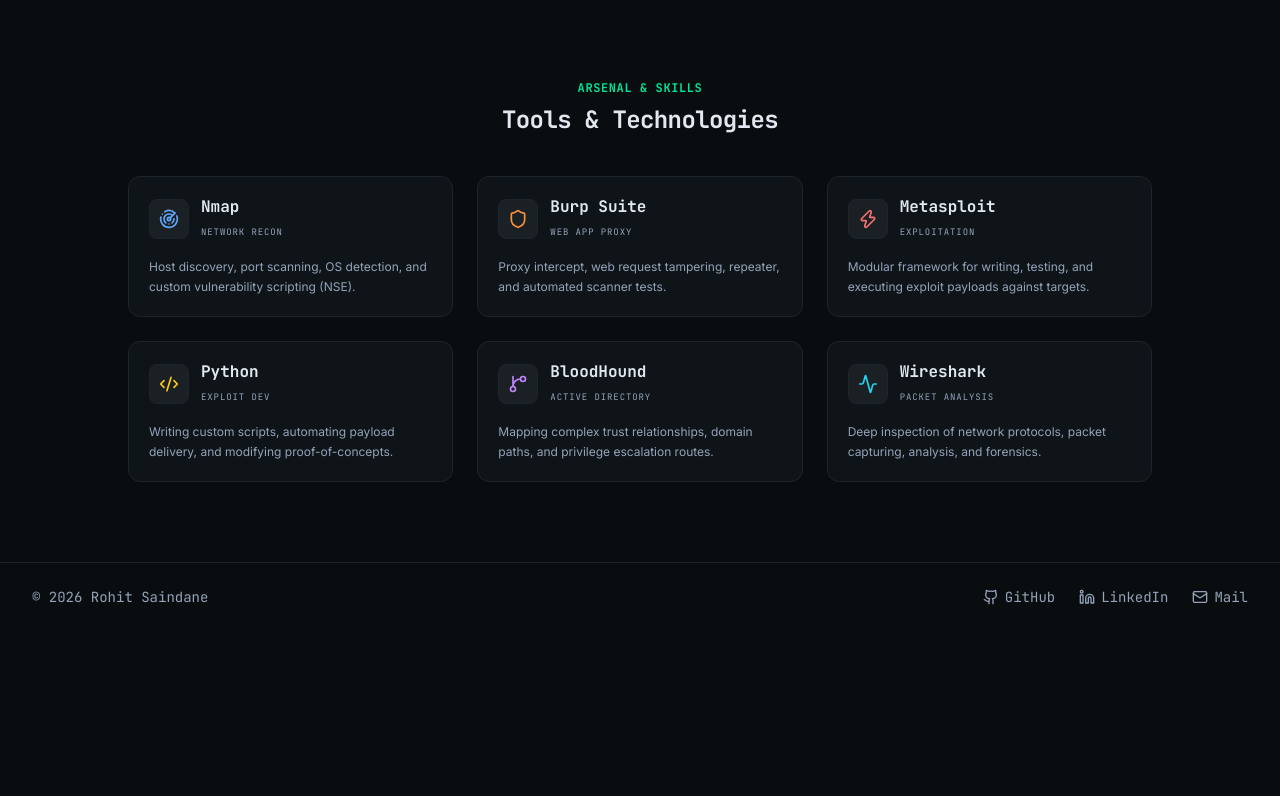
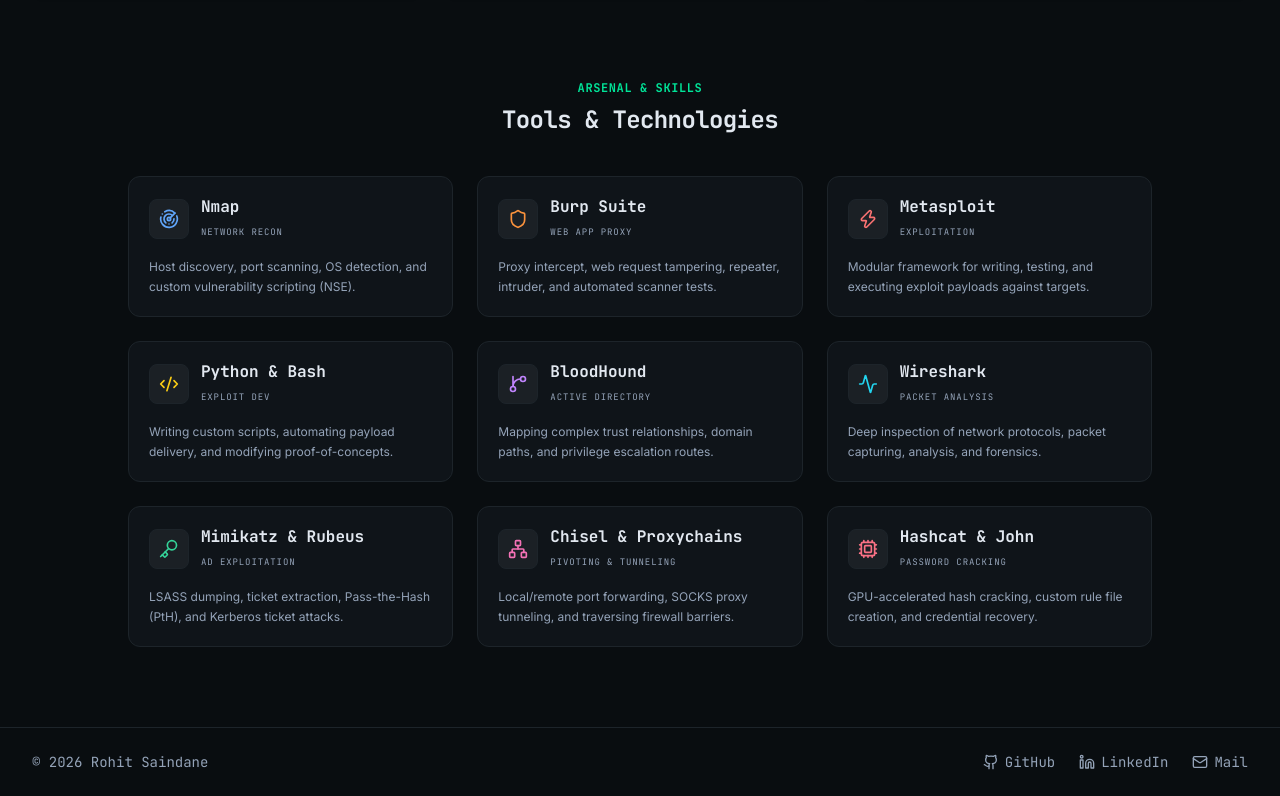
Before and after one commit to Rohit-Saindane/htb-writeup-portfolio, a Next.js app: page / in a window 1280 px wide. Shown: the part 1550-2346 px from the top of the page. Before the commit the page ends 2181 px from the top, so only its background shows below. Built offline with nearby package versions, Linux system fonts and the light colour scheme.

Commit message:
Expand Tools & Tech with Mimikatz, Rubeus, Chisel, Proxychains, Hashcat, and John based on tag frequency scan

```diff
--- a/src/app/about/page.tsx
+++ b/src/app/about/page.tsx
@@ -1,4 +1,4 @@
-import { Shield, FileText, Code2, GraduationCap, Server, Contact, Radar, Zap, GitBranch, Activity, Key, ShieldAlert, Terminal, Cpu } from "lucide-react";
+import { Shield, FileText, Code2, GraduationCap, Server, Contact, Radar, Zap, GitBranch, Activity, Key, ShieldAlert, Terminal, Cpu, Network } from "lucide-react";
 
 export const metadata = {
   title: "About Me | Rohit Saindane",
@@ -14,6 +14,8 @@
   { name: "Wireshark", category: "Packet & Protocol", icon: Activity, color: "text-cyan-400" },
   { name: "Mimikatz", category: "Credential Dumping", icon: Key, color: "text-emerald-400" },
   { name: "Rubeus", category: "Kerberos Attacks", icon: ShieldAlert, color: "text-rose-400" },
+  { name: "Chisel / Proxychains", category: "Pivoting & Tunneling", icon: Network, color: "text-pink-400" },
+  { name: "Hashcat / John", category: "Password Cracking", icon: Cpu, color: "text-rose-400" },
   { name: "Python / Bash", category: "Automation & Scripting", icon: Code2, color: "text-yellow-400" }
 ];
 
--- a/src/app/page.tsx
+++ b/src/app/page.tsx
@@ -1,5 +1,5 @@
 import Link from "next/link";
-import { ArrowRight, Terminal, Cpu, Radar, Shield, Zap, Code2, GitBranch, Activity } from "lucide-react";
+import { ArrowRight, Terminal, Cpu, Radar, Shield, Zap, Code2, GitBranch, Activity, Key, Network } from "lucide-react";
 import HtbStatsCard from "@/components/HtbStatsCard";
 import WriteupCard from "@/components/WriteupCard";
 import { getAllWriteups } from "@/lib/mdx";
@@ -16,7 +16,7 @@
   {
     name: "Burp Suite",
     category: "Web App Proxy",
-    description: "Proxy intercept, web request tampering, repeater, and automated scanner tests.",
+    description: "Proxy intercept, web request tampering, repeater, intruder, and automated scanner tests.",
     icon: Shield,
     colorClass: "text-orange-400 group-hover:text-orange-500",
     hoverBorder: "hover:border-orange-500/40"
@@ -30,7 +30,7 @@
     hoverBorder: "hover:border-red-500/40"
   },
   {
-    name: "Python",
+    name: "Python & Bash",
     category: "Exploit Dev",
     description: "Writing custom scripts, automating payload delivery, and modifying proof-of-concepts.",
     icon: Code2,
@@ -52,6 +52,30 @@
     icon: Activity,
     colorClass: "text-cyan-400 group-hover:text-cyan-500",
     hoverBorder: "hover:border-cyan-500/40"
+  },
+  {
+    name: "Mimikatz & Rubeus",
+    category: "AD Exploitation",
+    description: "LSASS dumping, ticket extraction, Pass-the-Hash (PtH), and Kerberos ticket attacks.",
+    icon: Key,
+    colorClass: "text-emerald-400 group-hover:text-emerald-500",
+    hoverBorder: "hover:border-emerald-500/40"
+  },
+  {
+    name: "Chisel & Proxychains",
+    category: "Pivoting & Tunneling",
+    description: "Local/remote port forwarding, SOCKS proxy tunneling, and traversing firewall barriers.",
+    icon: Network,
+    colorClass: "text-pink-400 group-hover:text-pink-500",
+    hoverBorder: "hover:border-pink-500/40"
+  },
+  {
+    name: "Hashcat & John",
+    category: "Password Cracking",
+    description: "GPU-accelerated hash cracking, custom rule file creation, and credential recovery.",
+    icon: Cpu,
+    colorClass: "text-rose-400 group-hover:text-rose-500",
+    hoverBorder: "hover:border-rose-500/40"
   }
 ];
 
```
